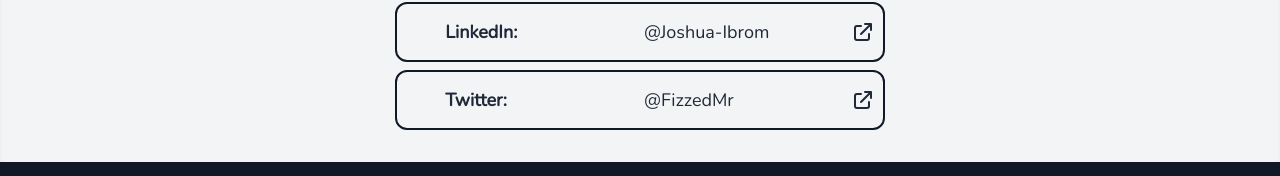
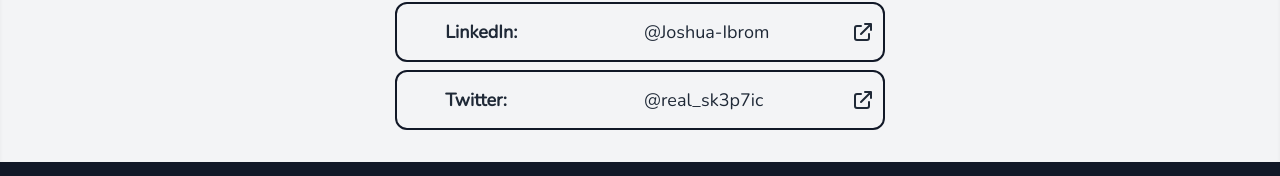
Before and after one commit to sk3p7ic/sk3p7ic-site, a Vue app: page / in a window 1280 px wide. Shown: the part 2822-2998 px from the top of the page. Built offline with nearby package versions, Linux system fonts and the light colour scheme; some icons are missing; a web font is replaced by a local one.

Commit message:
Updated Twitter handle.

```diff
--- a/src/components/home/Contact.vue
+++ b/src/components/home/Contact.vue
@@ -64,8 +64,8 @@
   {
     icon: TwitterIcon,
     site: "Twitter",
-    username: "@FizzedMr",
-    link: "https://twitter.com/fizzedmr",
+    username: "@real_sk3p7ic",
+    link: "https://twitter.com/real_sk3p7ic",
   },
 ];
 </script>
```
